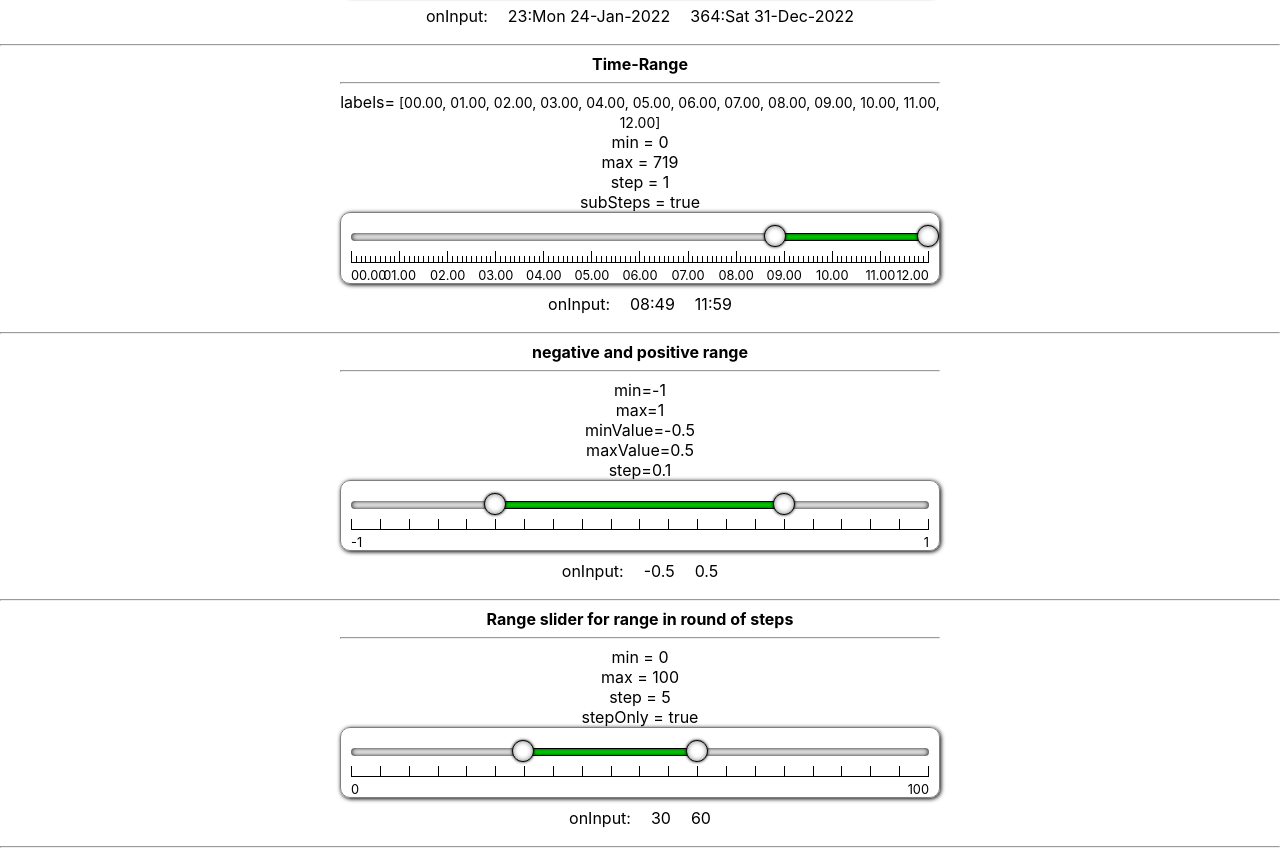
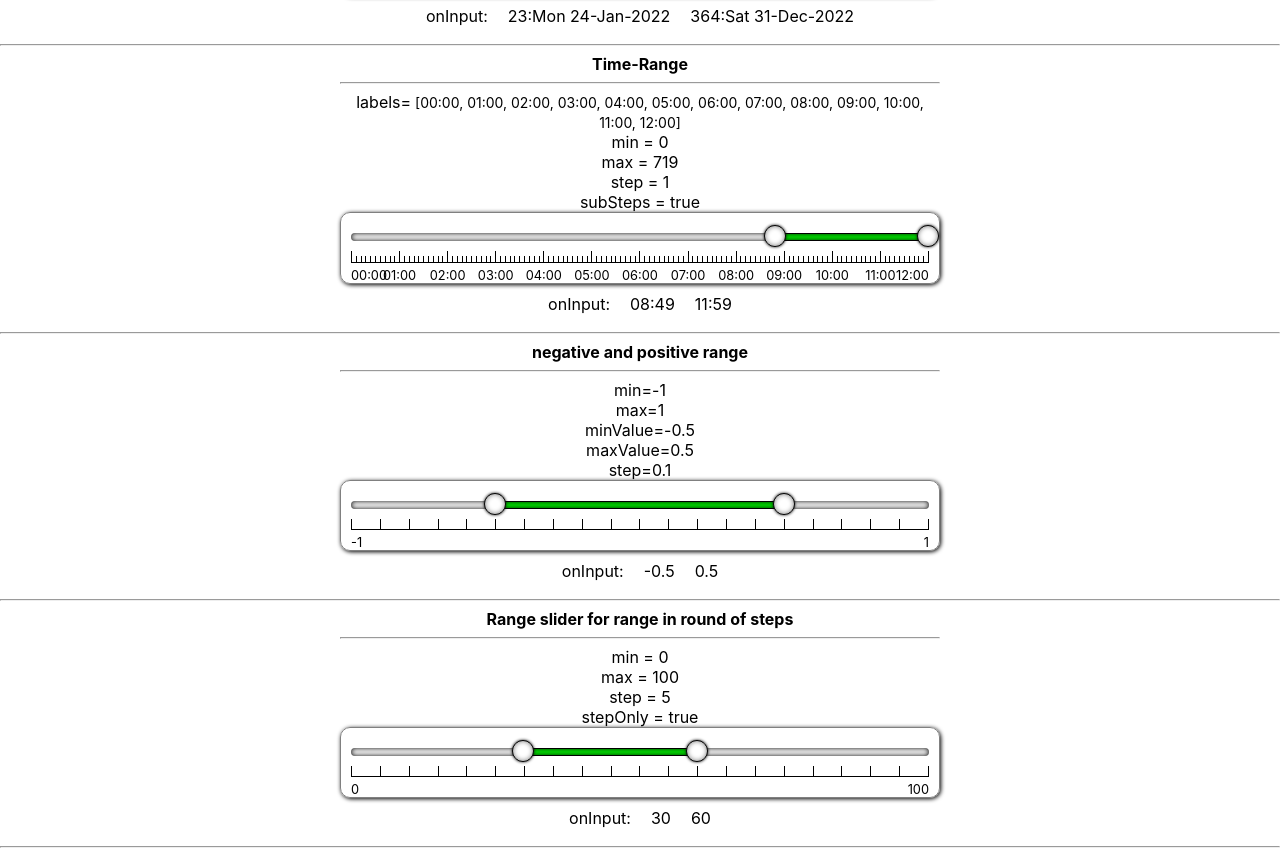
Before and after one commit to developergovindgupta/multi-range-slider-react-ts, a React (Create React App) app: page / in a window 1280 px wide. Shown: the part 1069-1923 px from the top of the page. Built offline with nearby package versions, Linux system fonts and the light colour scheme.

Commit message:
update readme

```diff
--- a/src/App.tsx
+++ b/src/App.tsx
@@ -78,7 +78,7 @@ function App() {
 	const getTimeLabels = (): string[] => {
 		let arr: string[] = [];
 		for (let i = 0; i <= 12; i++) {
-			arr.push(i.toString().padStart(2, '0') + '.00');
+			arr.push(i.toString().padStart(2, '0') + ':00');
 		}
 		return arr;
 	};
@@ -238,7 +238,7 @@ function App() {
 					minValue={-0.5}
 					maxValue={0.5}
 					step={0.1}
-					onInput={(e) => {
+					onInput={(e: ChangeResult) => {
 						setMinValue4(e.minValue);
 						setMaxValue4(e.maxValue);
 					}}
@@ -264,7 +264,7 @@ function App() {
 					maxValue={60}
 					step={5}
 					stepOnly={true}
-					onInput={(e) => {
+					onInput={(e: ChangeResult) => {
 						setMinValue5(e.minValue);
 						setMaxValue5(e.maxValue);
 					}}
@@ -290,7 +290,7 @@ function App() {
 				<MultiRangeSlider
 					min={0}
 					max={100}
-					onInput={(e) => {
+					onInput={(e: ChangeResult) => {
 						setMinValue6(e.minValue);
 						setMaxValue6(e.maxValue);
 					}}
```
Also changed, not shown: 1 other file (tests, documents, lock files or other folders).
